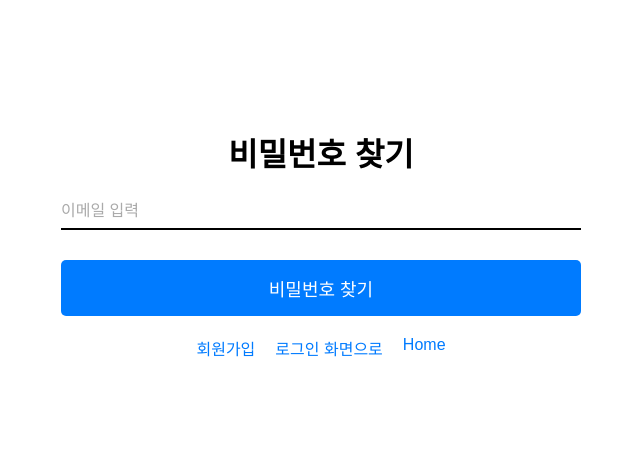
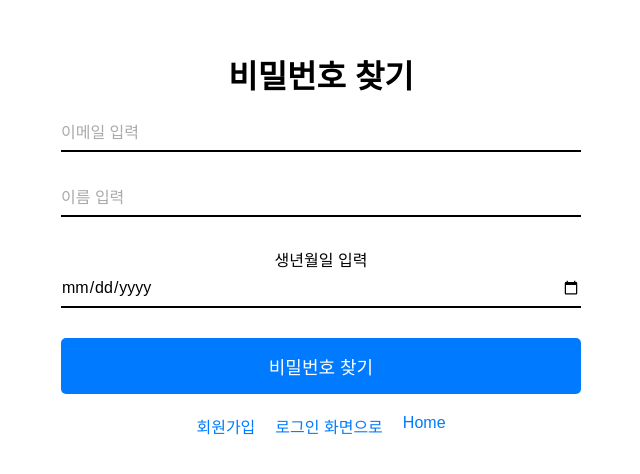
Before and after one commit to BangGiro/project2, a React (Create React App) app in the folder myapp/: page /findPw in a window 1280 px wide. Shown: the part 156-630 px from the top of the page, without its empty margins (319-959 px from the left). Built offline with nearby package versions, Linux system fonts and the light colour scheme.

Commit message:
비밀번호 찿기 보안강화비슷한어쩌구

```diff
--- a/myapp/src/components/pages/login/FindPw.jsx
+++ b/myapp/src/components/pages/login/FindPw.jsx
@@ -1,13 +1,21 @@
 import { useState } from 'react';
-import './Login.css'
+import './Login.css';
 import { Link, useNavigate } from 'react-router-dom';
 
 export default function FindPw() {
     const [email, setEmail] = useState("");
+    const [name, setName] = useState("");
+    const [birth, setBirth] = useState("");
     const navigate = useNavigate();
 
     const handleEmailChange = (e) => {
         setEmail(e.target.value);
+    };
+    const handleBirthChange = (e) => {
+        setBirth(e.target.value);
+    };
+    const handleNameChange = (e) => {
+        setName(e.target.value);
     };
 
     function CompareLoginData(e) {
@@ -16,14 +24,16 @@ export default function FindPw() {
         const CompareLocalLoginData = localStorage.getItem("userData");
         const parsedCompareLocalLoginData = JSON.parse(CompareLocalLoginData) || [];
 
-        // userData 배열에서 입력된 이메일과 일치하는 사용자 찾기
-        const matchedUser = parsedCompareLocalLoginData.find(user => user.email === email);
+        // 세 개의 조건을 모두 만족하는 사용자 찾기
+        const matchedUser = parsedCompareLocalLoginData.find(user =>
+            user.email === email && user.name === name && user.birth === birth
+        );
 
         if (matchedUser) {
             alert("비밀번호는 " + matchedUser.password + " 입니다.");
             navigate("/login");
         } else {
-            alert("존재하지 않는 이메일입니다.");
+            alert("사용자가 존재하지 않습니다.");
         }
     }
 
@@ -36,6 +46,12 @@ export default function FindPw() {
                         <form className="login-form" onSubmit={CompareLoginData}>
                             <label>
                                 <input type="email" placeholder="이메일 입력" onChange={handleEmailChange} required />
+                            </label>
+                            <label>
+                                <input type="text" placeholder="이름 입력" onChange={handleNameChange} required />
+                            </label>
+                            <label>생년월일 입력
+                                <input type="date" placeholder="생년월일 입력" onChange={handleBirthChange} max="9999-12-31" min="1900-01-01" required />
                             </label>
                             <button type="submit">비밀번호 찾기</button>
                         </form>
```
